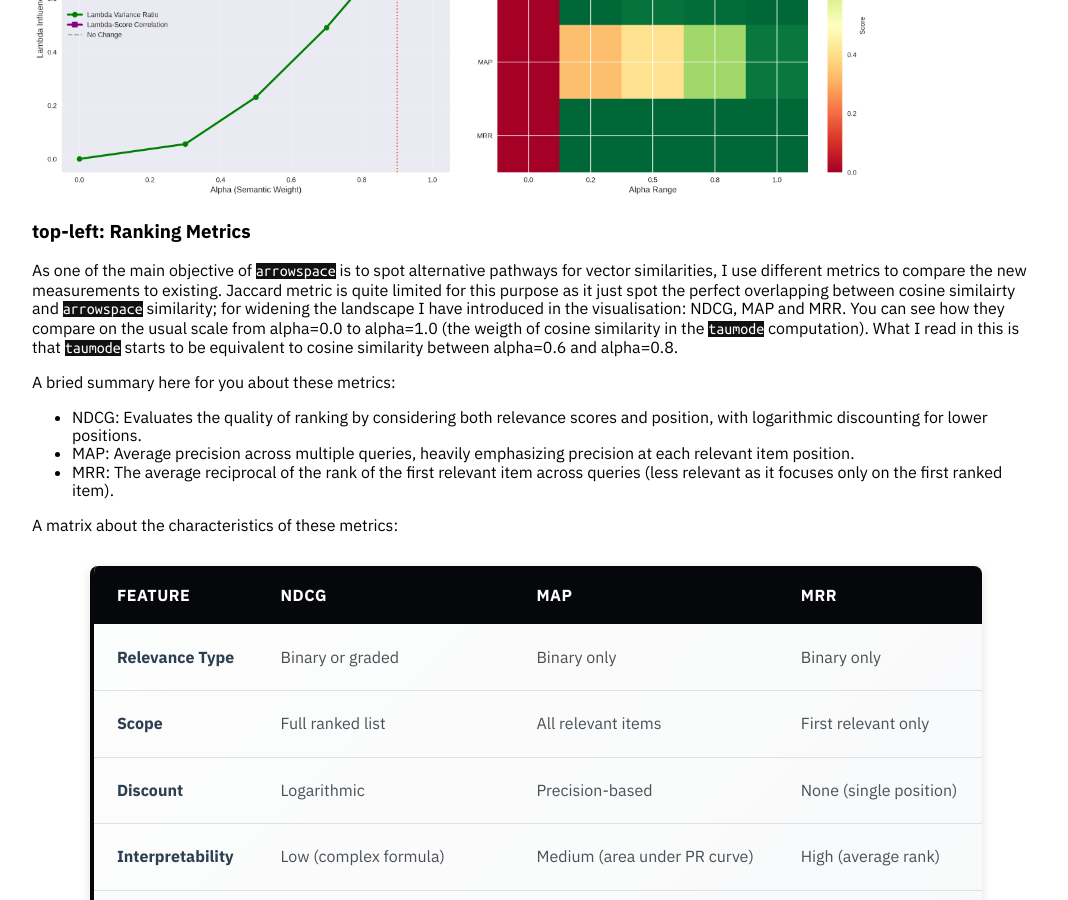
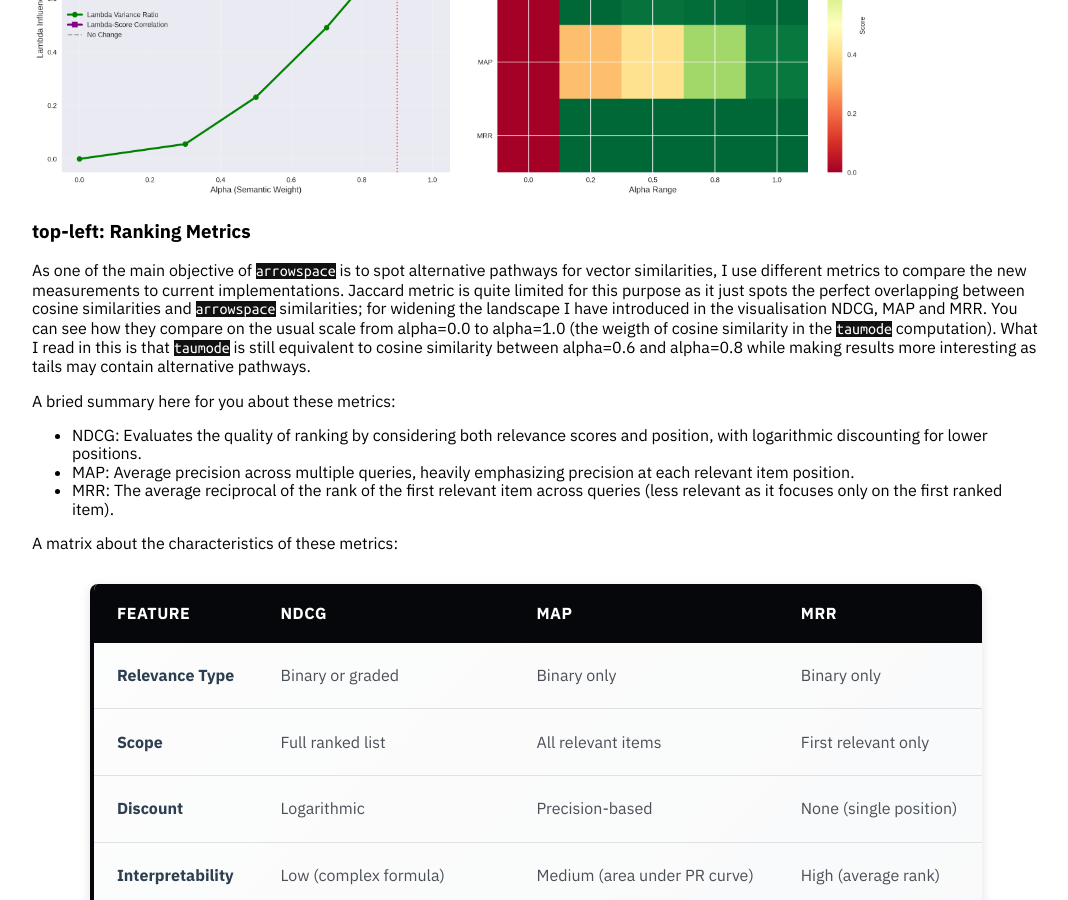
Before and after one commit to Mec-iS/staticwebpage, a Jekyll site: the page built from posts/003_performance_improvements.md, in a window 1280 px wide and 900 px high, scrolled down 2708 px. Shown: the whole window, without its empty margins (104-1172 px from the left). Built offline with Jekyll 4.4.1, drawn with Linux system fonts in a browser that asks for light colours; nearby versions of some CDN libraries.

Commit message:
fix errors

```diff
--- a/posts/003_performance_improvements.md
+++ b/posts/003_performance_improvements.md
@@ -157,7 +157,7 @@ Here the new metrics for these improvements, let's have a reference about what t
 
 ### top-left: Ranking Metrics
 
-As one of the main objective of `arrowspace` is to spot alternative pathways for vector similarities, I use different metrics to compare the new measurements to existing. Jaccard metric is quite limited for this purpose as it just spot the perfect overlapping between cosine similairty and `arrowspace` similarity; for widening the landscape I have introduced in the visualisation: NDCG, MAP and MRR. You can see how they compare on the usual scale from alpha=0.0 to alpha=1.0 (the weigth of cosine similarity in the `taumode` computation). What I read in this is that `taumode` starts to be equivalent to cosine similarity between alpha=0.6 and alpha=0.8.
+As one of the main objective of `arrowspace` is to spot alternative pathways for vector similarities, I use different metrics to compare the new measurements to current implementations. Jaccard metric is quite limited for this purpose as it just spots the perfect overlapping between cosine similarities and `arrowspace` similarities; for widening the landscape I have introduced in the visualisation NDCG, MAP and MRR. You can see how they compare on the usual scale from alpha=0.0 to alpha=1.0 (the weigth of cosine similarity in the `taumode` computation). What I read in this is that `taumode` is still equivalent to cosine similarity between alpha=0.6 and alpha=0.8 while making results more interesting as tails may contain alternative pathways.
 
 A bried summary here for you about these metrics:
 * NDCG: Evaluates the quality of ranking by considering both relevance scores and position, with logarithmic discounting for lower positions.
```
